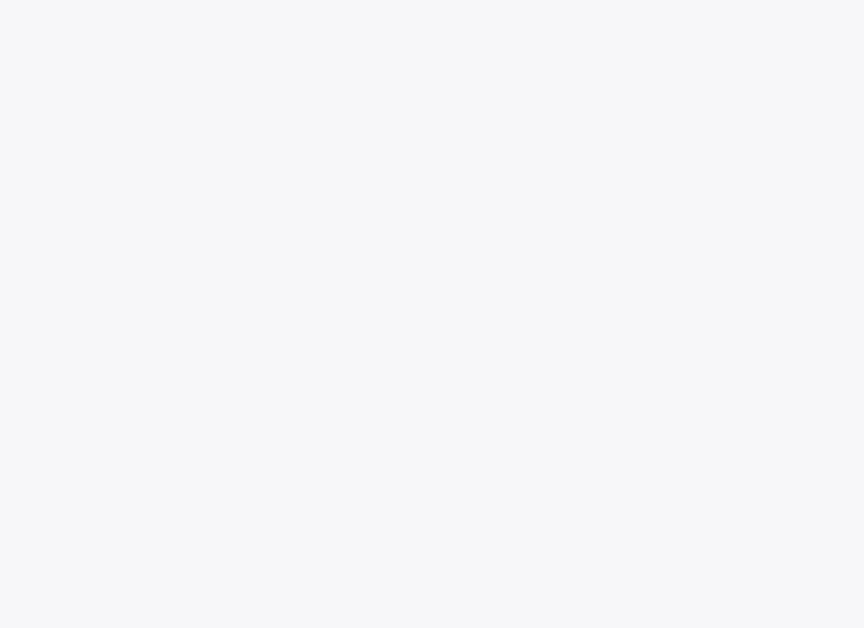
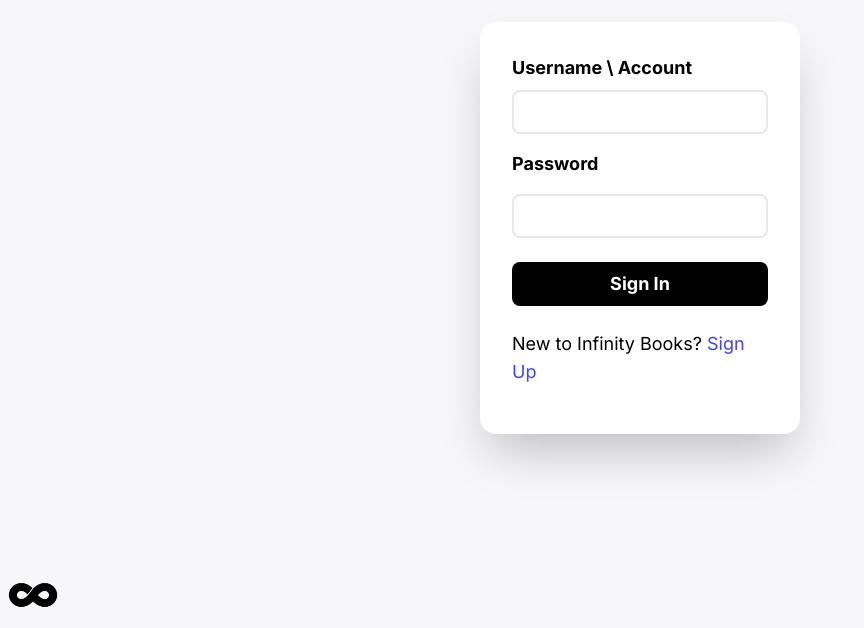
Before and after one commit to HazemGamal1/Infinity-Bookstore, a Next.js app: page /login in a window 1280 px wide. Shown: the part 172-800 px from the top of the page, without its empty margins (0-864 px from the left). Built offline with nearby package versions, Linux system fonts and the light colour scheme.

Commit message:
code fixes

```diff
--- a/app/(Browse)/browse/page.tsx
+++ b/app/(Browse)/browse/page.tsx
@@ -77,19 +77,20 @@ const Page = () => {
         }
             <div className='2xl:w-full'>
               <div className='w-full grid grid-cols-2 md:grid-cols-3 2xl:grid-cols-5 gap-4'>
-                {/* <Card params={menewood}/>
-                <Card picture={menewood}/>
-                <Card picture={menewood}/>
-                <Card picture={menewood}/>
-                <Card picture={menewood}/>
-                <Card picture={menewood}/>
-                <Card picture={menewood}/>
-                <Card picture={menewood}/>
-                <Card picture={menewood}/>
-                <Card picture={menewood}/>
-                <Card picture={menewood}/>
-                <Card picture={menewood}/>
-                <Card picture={menewood}/> */}
+                <Card/>
+                <Card/>
+                <Card/>
+                <Card/>
+                <Card/>
+                <Card/>
+                <Card/>
+                <Card/>
+                <Card/>
+                <Card/>
+                <Card/>
+                <Card/>
+                <Card/>
+
               </div>
             </div>
           </div>
--- a/app/(Login)/login/page.tsx
+++ b/app/(Login)/login/page.tsx
@@ -1,34 +1,33 @@
 import React from 'react'
+import logo from '@/app/logoBlack.png'
+import Link from 'next/link'
 import Image from 'next/image'
-import Link from 'next/link'
-import logo from '@/app/logoBlack.png'
-
 const Page = () => {
   return (
     <div className='grid w-screen h-screen place-content-center'>
-      {/* <Link href="/">
+        <Link href="/">
             <div className='font-bold text-2xl cursor-pointer absolute left-2 bottom-2'><Image src={logo} alt="logo" width={50}/></div>
         </Link>
         <div className='shadow-2xl bg-[#FFF] pt-8 pb-6 px-8 relative rounded-2xl lg:w-[25vw] mx-2'>
           <div className='mb-6'>
               <div className='mb-4'>
-                <h1 className='mb-2 text-sm lg:text-lg'>Username</h1>
-                <input type="text" name="" id="" className='rounded-lg px-4 py-1 lg:py-2 w-full border-2  focus:border-2'/>
+                  <h1 className='mb-2 font-bold text-sm lg:text-lg'>Username \ Account</h1>
+                  <input type="text" name="" id="" className='rounded-lg px-4 py-1 lg:py-2 w-full border-2 focus:shadow-xl focus:border-2'/>
               </div>
+          <div className='mb-4'>
               <div>
-                <h1 className='mb-2 text-sm lg:text-lg'>Password</h1>
-                <input type="password" name="" id="" className='rounded-lg px-4 py-1 lg:py-2 w-full border-2  focus:border-2'/>
+                  <h1 className='mb-4 font-bold text-sm lg:text-lg'>Password</h1>
+                  <input type="password" name="" id="" className='rounded-lg px-4 py-1 lg:py-2 w-full border-2 focus:shadow-xl focus:border-2'/>
               </div>
-        </div>
-        <div className='w-full'>
-            <div className='mx-auto w-full text-center font-bold bg-black text-white hover:bg-hover-color duration-300 py-2 lg:py-2 rounded-lg cursor-pointer'>
-                <h1 className='mx-auto text-sm lg:text-sm'>Sign In</h1>
+              <div className='mx-auto w-full text-center font-bold mt-6 bg-black text-white hover:bg-hover-color duration-300 py-2 lg:py-2 rounded-lg cursor-pointer'>
+                  <h1 className='mx-auto text-sm lg:text-lg'>Sign In</h1>
               </div>
           </div>
           <div className='mt-6 text-sm lg:text-lg'>
-          <p>Don't have an Account? <span className='cursor-pointer text-hover-color'><Link href="/sign-up">Sign Up</Link></span></p>
+            <p>New to Infinity Books? <Link href="/sign-up"><span className='cursor-pointer text-hover-color'>Sign Up</span></Link></p>
           </div>
-      </div> */}
+        </div>
+      </div>
     </div>
   )
 }
--- a/app/components/BestSellers.tsx
+++ b/app/components/BestSellers.tsx
@@ -54,7 +54,7 @@ const BestSellers = () => {
         <div className='w-full lg:max-w-screen-2xl p-4 mx-auto'>
           <h1 className='font-bold mb-3 lg:text-3xl'>Best Sellers</h1>
         </div>
-        <Link href="/book"><div className='grid grid-cols-2 md:grid-cols-3 lg:grid-cols-4 xl:grid-cols-6 gap-4 lg:max-w-screen-2xl p-4 mx-auto'>
+        <Link href="/book "><div className='grid grid-cols-2 md:grid-cols-3 lg:grid-cols-4 xl:grid-cols-6 gap-4 lg:max-w-screen-2xl p-4 mx-auto'>
           {books ?
           books.map((book) => {
             return <Card name={book.name} image={book.image} type={book.type} price={book.price} rating={book.rating} key={book.name}/>
--- a/app/components/Navbar.tsx
+++ b/app/components/Navbar.tsx
@@ -56,7 +56,7 @@ const Navbar = () => {
                     <p className='hover:text-hover-color cursor-pointer'>Search</p>
                     <Link href="/dashboard"><p className='hover:text-hover-color cursor-pointer'>Dashboard</p></Link>
                     <div className='flex justify-between mt-1 gap-2'>
-                        <div className='w-full'>
+                        <div className='w-[50%]'>
                             <Link href="/login">
                                 <div className='flex rounded-lg cursor-pointer bg-slate-300 justify-center py-2 gap-2 items-center'>
                                     <IoPersonSharp className="text-xl"/>
@@ -64,9 +64,13 @@ const Navbar = () => {
                                 </div>
                             </Link>
                         </div>
-                        <div className='flex rounded-lg cursor-pointer bg-slate-300 py-2  justify-center gap-2 items-center w-full'>
-                            <IoMdPersonAdd className="text-xl"/>
-                            <p>Sign Up</p>
+                        <div className='w-[50%]'>
+                            <Link href="/sign-up">
+                                <div className='flex rounded-lg cursor-pointer bg-slate-300 py-2  justify-center gap-2 items-center w-full'>
+                                    <IoMdPersonAdd className="text-xl"/>
+                                    <p>Sign Up</p>
+                                </div>
+                            </Link>
                         </div>
                     </div>
                 </div>
```
Lines whose indentation alone changed are shown as unchanged.
